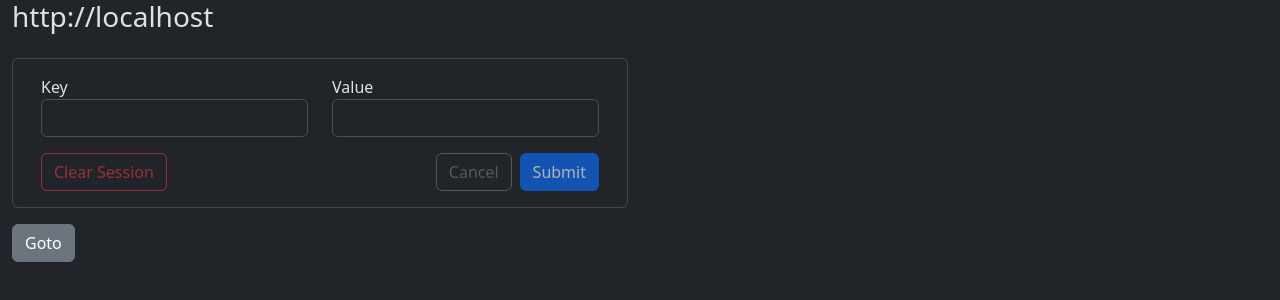
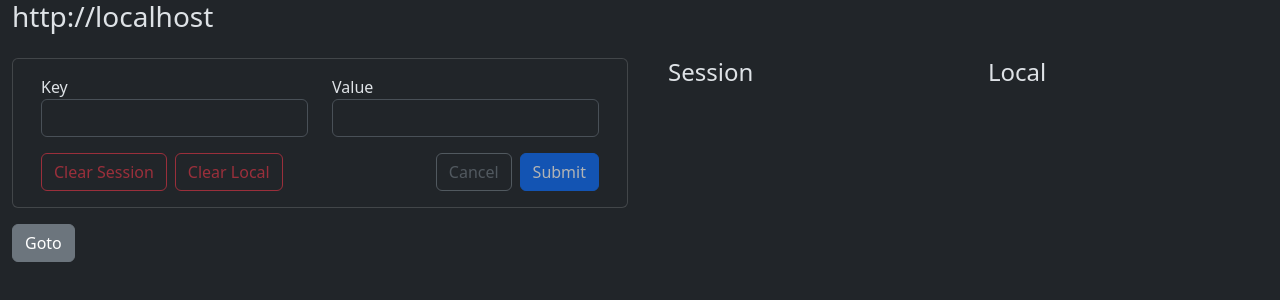
Before and after one commit to sai-teja-git/domain-switch, an Angular app: page / in a window 1280 px wide. Shown: the top 300 px of the page. Built offline with nearby package versions, Linux system fonts and the light colour scheme.

Commit message:
feat : Added Local storage

```diff
--- a/src/app/view-page/view-page.component.html
+++ b/src/app/view-page/view-page.component.html
@@ -17,8 +17,10 @@
                 </div>
                 <div class="col-12 mt-3 d-flex justify-content-between">
                     <div>
-                        <button class="btn btn-outline-danger" [disabled]="!sessionLength"
+                        <button class="btn btn-outline-danger me-2" [disabled]="!sessionLength"
                             (click)="clearSession()">Clear Session</button>
+                        <button class="btn btn-outline-danger" [disabled]="!localLength" (click)="clearLocal()">Clear
+                            Local</button>
                     </div>
                     <div>
                         <button class="btn btn-outline-secondary me-2" (click)="clear()"
@@ -34,7 +36,10 @@
         </div>
     </div>
     <div class="col-6">
+        <div class="row">
+            <div class="col-6">
                 <div class="p-3">
+                    <h4>Session</h4>
                     <ol class="list-group list-group-numbered">
                         @for (item of sessionKeys|keyvalue; track $index) {
                         <li class="list-group-item d-flex justify-content-between align-items-start">
@@ -50,4 +55,24 @@
                     </ol>
                 </div>
             </div>
+            <div class="col-6">
+                <div class="p-3">
+                    <h4>Local</h4>
+                    <ol class="list-group list-group-numbered">
+                        @for (item of localKeys|keyvalue; track $index) {
+                        <li class="list-group-item d-flex justify-content-between align-items-start">
+                            <div class="ms-2 me-auto">
+                                <div class="fw-bold">Key : {{item.key}}</div>
+                                Value : {{item.value}}
                             </div>
+                            <span class="badge text-bg-danger rounded-pill" type="button"
+                                (click)="deleteLocalKey(item.key)">Delete</span>
+                        </li>
+                        }
+
+                    </ol>
+                </div>
+            </div>
+        </div>
+    </div>
+</div>
--- a/src/app/view-page/view-page.component.ts
+++ b/src/app/view-page/view-page.component.ts
@@ -29,6 +29,7 @@ export class ViewPageComponent {
 
   pushData() {
     sessionStorage.setItem(this.key, this.value)
+    localStorage.setItem(this.key, this.value)
     this.clear()
   }
 
@@ -36,8 +37,16 @@ export class ViewPageComponent {
     sessionStorage.clear()
   }
 
+  clearLocal() {
+    localStorage.clear()
+  }
+
   get sessionLength() {
     return sessionStorage.length
+  }
+
+  get localLength() {
+    return localStorage.length
   }
 
   get sessionKeys() {
@@ -45,8 +54,17 @@ export class ViewPageComponent {
     return data
   }
 
+  get localKeys() {
+    const { length, ...data } = localStorage
+    return data
+  }
+
   deleteSessionKey(key: string) {
     sessionStorage.removeItem(key)
+  }
+
+  deleteLocalKey(key: string) {
+    localStorage.removeItem(key)
   }
 
   get currentHost() {
```
Lines whose indentation alone changed are shown as unchanged.
